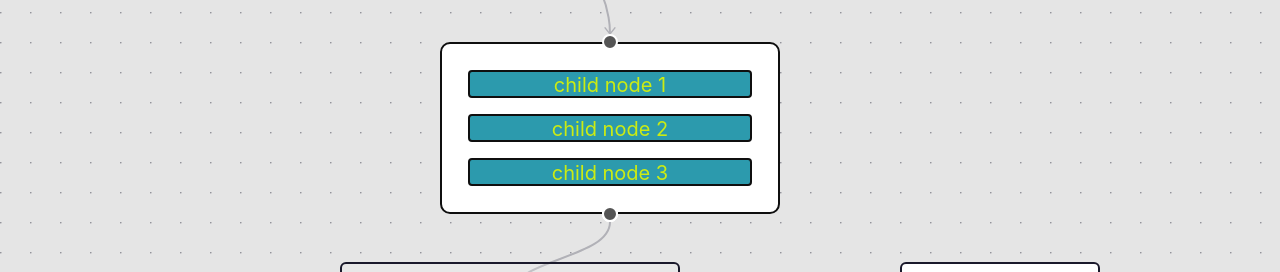
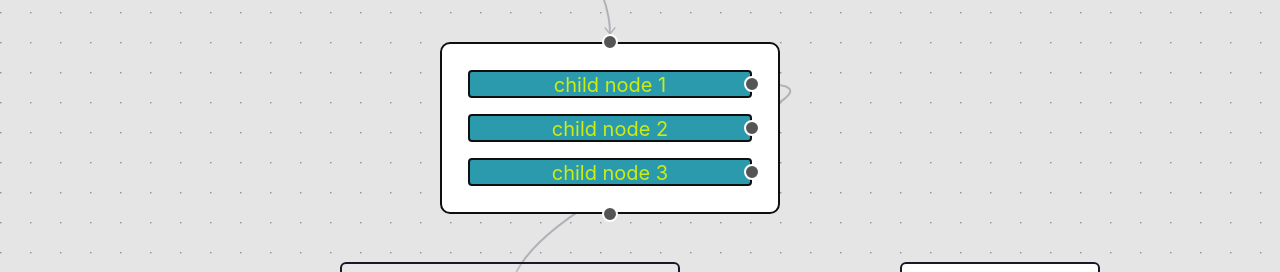
Before and after one commit to iamaashishg/reactflow-demo, a React (Create React App) app: page / in a window 1280 px wide. Shown: the part 238-510 px from the top of the page. Built offline with nearby package versions, Linux system fonts and the light colour scheme.

Commit message:
Added handle to draggable elements

```diff
--- a/src/Block.tsx
+++ b/src/Block.tsx
@@ -52,6 +52,7 @@ function BlockNode() {
         //   border: "none",
         // }}
       />
+
       <div className="text-updater-node">
         <DragDropContext
           onDragEnd={(result) => onDragEnd(result, blocks, setBlocks)}
@@ -97,27 +98,27 @@ function BlockNode() {
                                         //   ? "#000"
                                         //   : "#fff",
                                       }}
+                                      id={`id1${index}`}
+                                      key={`id1${index}`}
                                     >
                                       <div
                                         style={{
                                           margin: "8px",
+                                          position: "relative",
                                         }}
-                                        id="id1"
+                                        id={`id2${index}`}
+                                        key={`id2${index}`}
                                       >
                                         <label htmlFor="text">
                                           {item.content}
                                         </label>
                                         <Handle
                                           type="source"
-                                          position={Position.Bottom}
-                                          id="id1"
+                                          position={Position.Right}
+                                          id={`cn1${index}`}
+                                          key={`cn1${index}`}
                                         />
                                       </div>
-                                      {/* <Handle
-                                        type="source"
-                                        position={Position.Right}
-                                        id="id1"
-                                      /> */}
                                     </div>
                                   </>
                                 );
--- a/src/edges.ts
+++ b/src/edges.ts
@@ -1,4 +1,4 @@
-import { MarkerType } from "react-flow-renderer";
+import { MarkerType, Edge } from "react-flow-renderer";
 
 export default [
   {
@@ -12,7 +12,9 @@ export default [
   {
     id: "e-b",
     source: "E",
+    sourceHandle: "cn10",
     target: "B",
+    // targetHandle: "B",
     markerEnd: {
       type: MarkerType.Arrow,
     },
--- a/src/nodes.ts
+++ b/src/nodes.ts
@@ -39,7 +39,7 @@ const nodes: Node[] = [
       width: 170,
       // height: 100,
     },
-    draggable: false,
+    draggable: true,
   },
   {
     id: "B",
@@ -85,11 +85,11 @@ const nodes: Node[] = [
     // },
   },
   // {
-  //   id: "D",
+  //   id: "id10",
   //   type: "custom",
-  //   data: { label: "Block" },
+  //   data: { label: "child" },
   //   position: { x: 10, y: 110 },
-  //   parentNode: "A",
+  //   parentNode: "E",
   //   extent: "parent",
   // },
 ];
```
